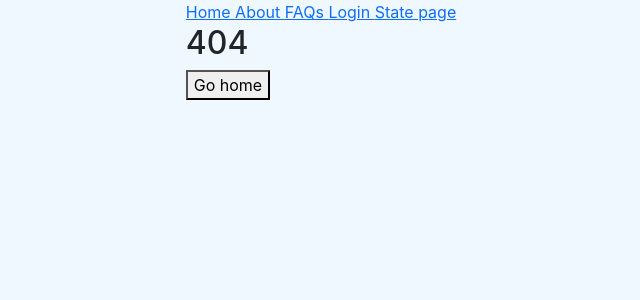
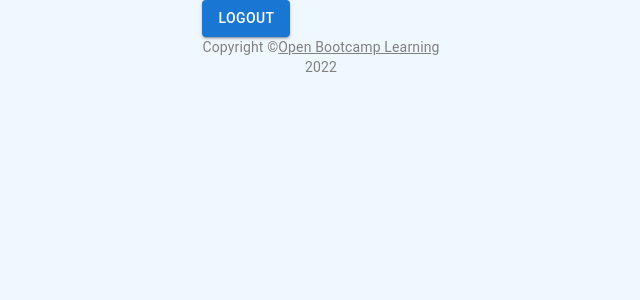
Before and after one commit to srmngp/ob-react, a React (Create React App) app: page /dashboard in a window 1280 px wide. Before the commit this address had no page. Shown: the top 300 px of the page, without its empty margins (319-959 px from the left). Built offline with nearby package versions, Linux system fonts and the light colour scheme.

Commit message:
18 - Progress in the evolutionary project

```diff
--- a/package.json
+++ b/package.json
@@ -3,11 +3,16 @@
   "version": "0.1.0",
   "private": true,
   "dependencies": {
+    "@emotion/react": "^11.10.5",
+    "@emotion/styled": "^11.10.5",
+    "@mui/icons-material": "^5.11.0",
+    "@mui/material": "^5.11.4",
     "@testing-library/jest-dom": "^5.16.5",
     "@testing-library/react": "^13.4.0",
     "@testing-library/user-event": "^13.5.0",
     "bootstrap": "^5.2.3",
     "bootstrap-icons": "^1.10.2",
+    "clsx": "^1.2.1",
     "formik": "^2.2.9",
     "node-sass": "^8.0.0",
     "react": "^18.2.0",
--- /dev/null
+++ b/src/AppRoutinFinal.js
@@ -0,0 +1,23 @@
+import { BrowserRouter as Router, Route, Link, Routes, Navigate } from 'react-router-dom'
+import NotFoundPage from './pages/404/NotFoundPage'
+import LoginPage from './pages/auth/LoginPage'
+import DashboardPage from './pages/dashboard/DashBoard'
+
+function AppRoutingFinal() {
+
+  let logged = true
+
+  return (
+    <Router>
+      <Routes>
+        <Route exact path='' element={logged ? <Navigate to='dashboard' /> : <Navigate to='/login' />} />
+
+        <Route path='/dashboard' element={logged ? <DashboardPage /> : <Navigate to='/login' />} />
+        <Route exact path='/login' element={<LoginPage />} />
+        <Route path='*' element={<NotFoundPage />} />
+      </Routes>
+    </Router>
+  )
+}
+
+export default AppRoutingFinal
--- /dev/null
+++ b/src/components/pure/Copyright.jsx
@@ -0,0 +1,16 @@
+import React from 'react'
+import { Link } from '@mui/material'
+import {Typography} from '@mui/material'
+
+const Copyright = () => {
+    return (
+        <Typography variant='body2' color='GrayText' align='center'>
+            {'Copyright ©'}
+            <Link color='inherit' href='https://open-bootcamp.com/'>Open Bootcamp Learning</Link>
+            <br/>
+            {new Date().getFullYear()}
+        </Typography>
+    )
+}
+
+export default Copyright
--- a/src/index.js
+++ b/src/index.js
@@ -8,12 +8,13 @@ import './index.css';
 import App from './App';
 import reportWebVitals from './reportWebVitals';
 import AppRoutingOne from './AppRoutinOne';
+import AppRoutingFinal from './AppRoutinFinal';
 
 const root = ReactDOM.createRoot(document.getElementById('root'));
 root.render(
   <React.StrictMode>
     {/* <App /> */}
-    <AppRoutingOne />
+    <AppRoutingFinal />
   </React.StrictMode>
 );
 
--- /dev/null
+++ b/src/pages/dashboard/DashBoard.jsx
@@ -0,0 +1,22 @@
+import React from 'react'
+import Button from '@mui/material/Button';
+import Copyright from '../../components/pure/Copyright';
+import { useNavigate } from 'react-router-dom'
+
+const DashBoard = () => {
+    const navigate = useNavigate()
+
+
+    const logout = () => {
+        navigate('/login')
+    }
+
+    return (
+        <div>
+            <Button variant='contained' onClick={logout}>Logout</Button>
+            <Copyright />
+        </div>
+    )
+}
+
+export default DashBoard
```
Also changed, not shown: src/components/pure/MenuListItems.jsx (added, +45 -0 lines), 1 other file (tests, documents, lock files or other folders).
